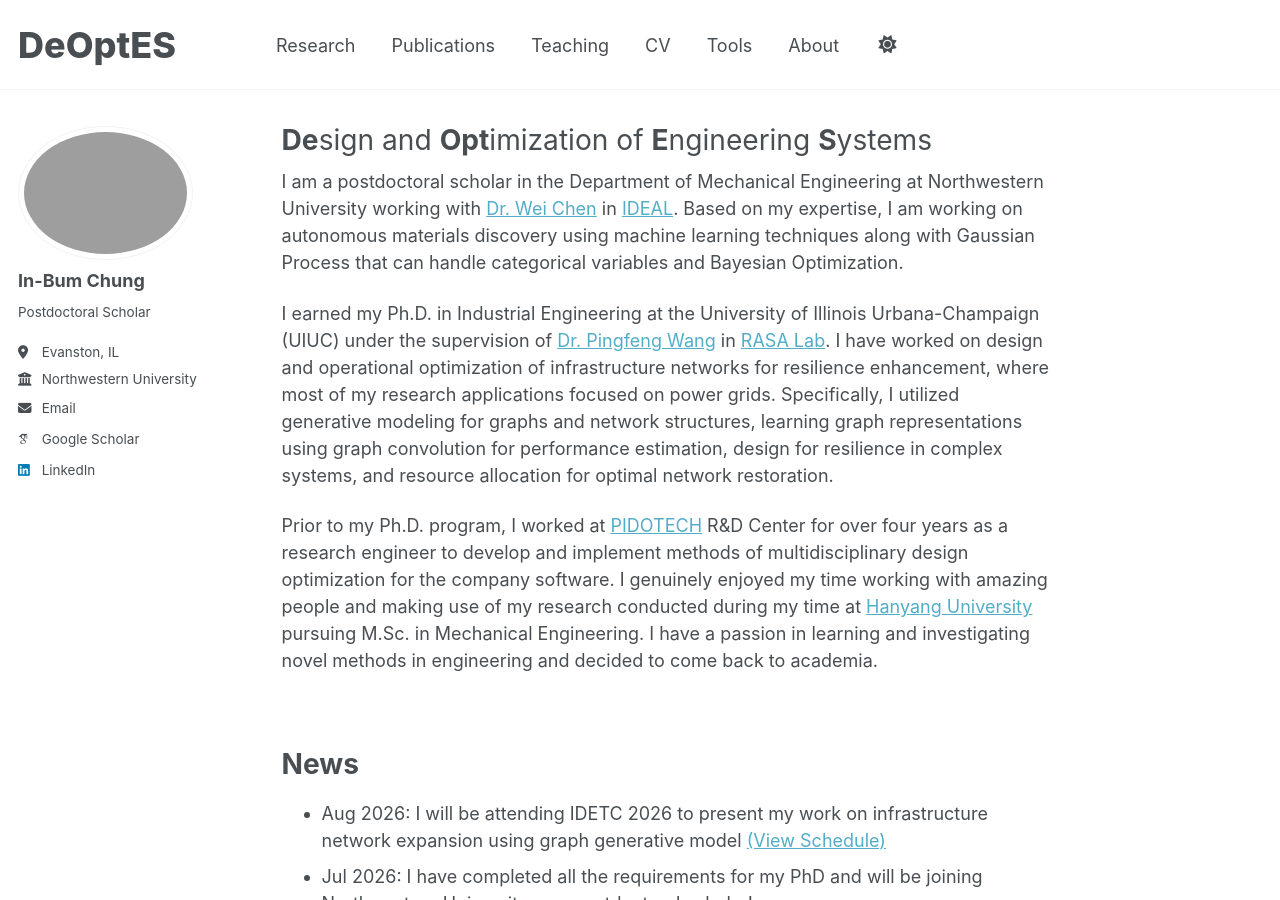
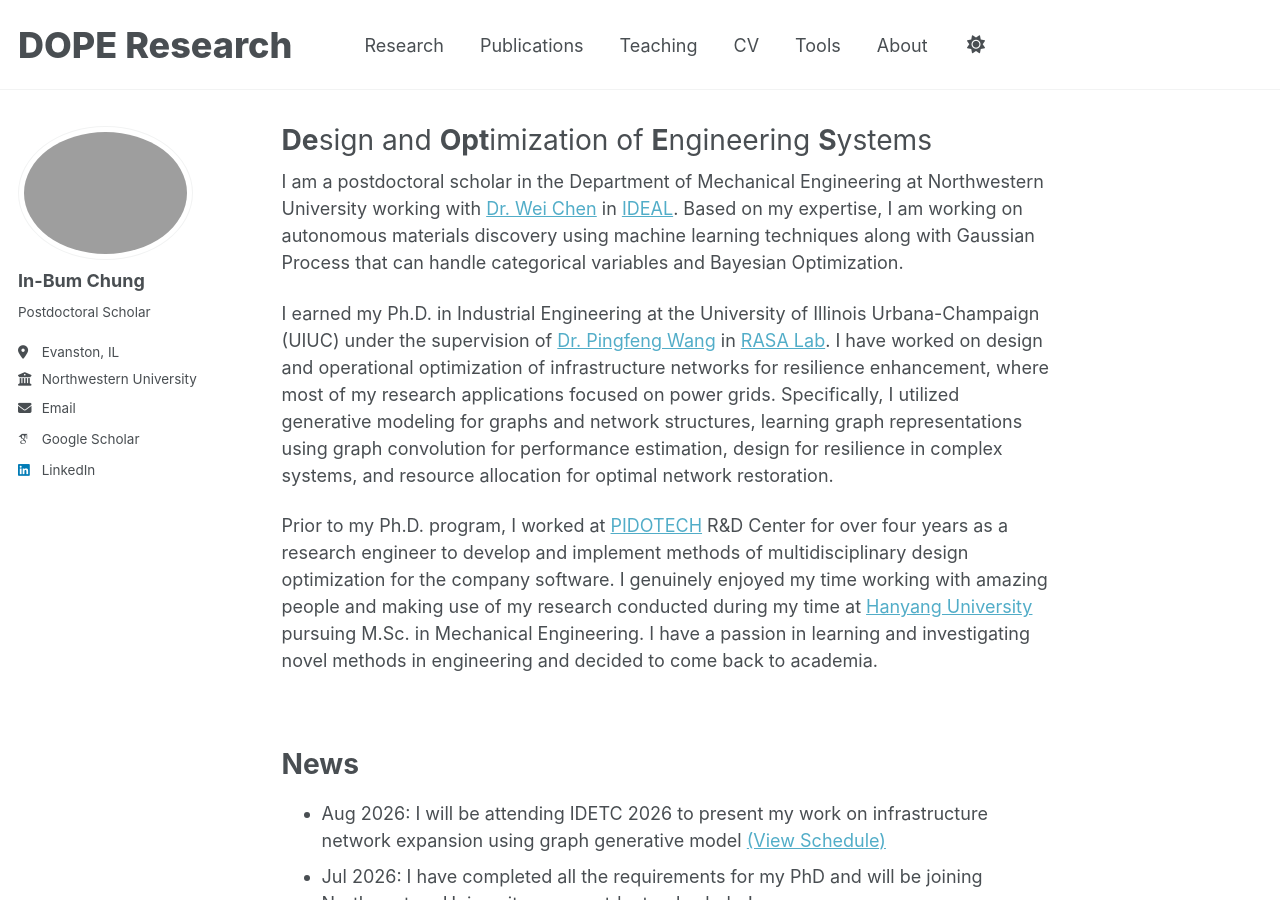
Before and after one commit to IBChung/IBChung.github.io, a Jekyll site: the page built from _pages/about.md, in a window 1280 px wide and 900 px high. Built offline with Jekyll 4.4.1, drawn with Linux system fonts in a browser that asks for light colours; some web fonts are replaced; a script that is not in the unit is left out.

Commit message:
Update site title in configuration

```diff
--- a/_config.yml
+++ b/_config.yml
@@ -9,7 +9,7 @@
 # Basic Site Settings
 locale                   : "en-US"
 site_theme               : "default" # Currently available options are "default", "air"
-title                    : "DeOptES" # this is my website name
+title                    : "DOPE Research" # this is my website name
 title_separator          : "-"
 name                     : &name "In-Bum Chung"
 description              : &description "Mechanical Engineering - Postdoctoral Scholar"
```
